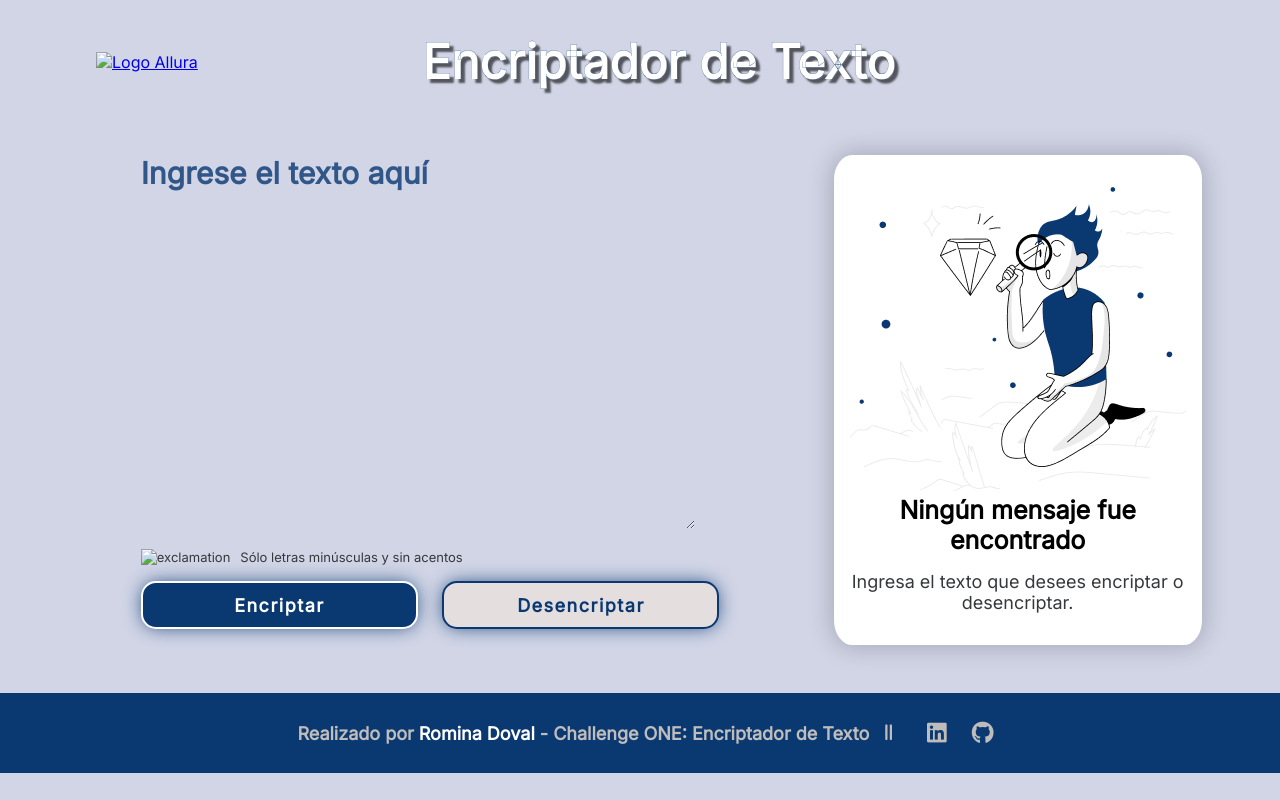
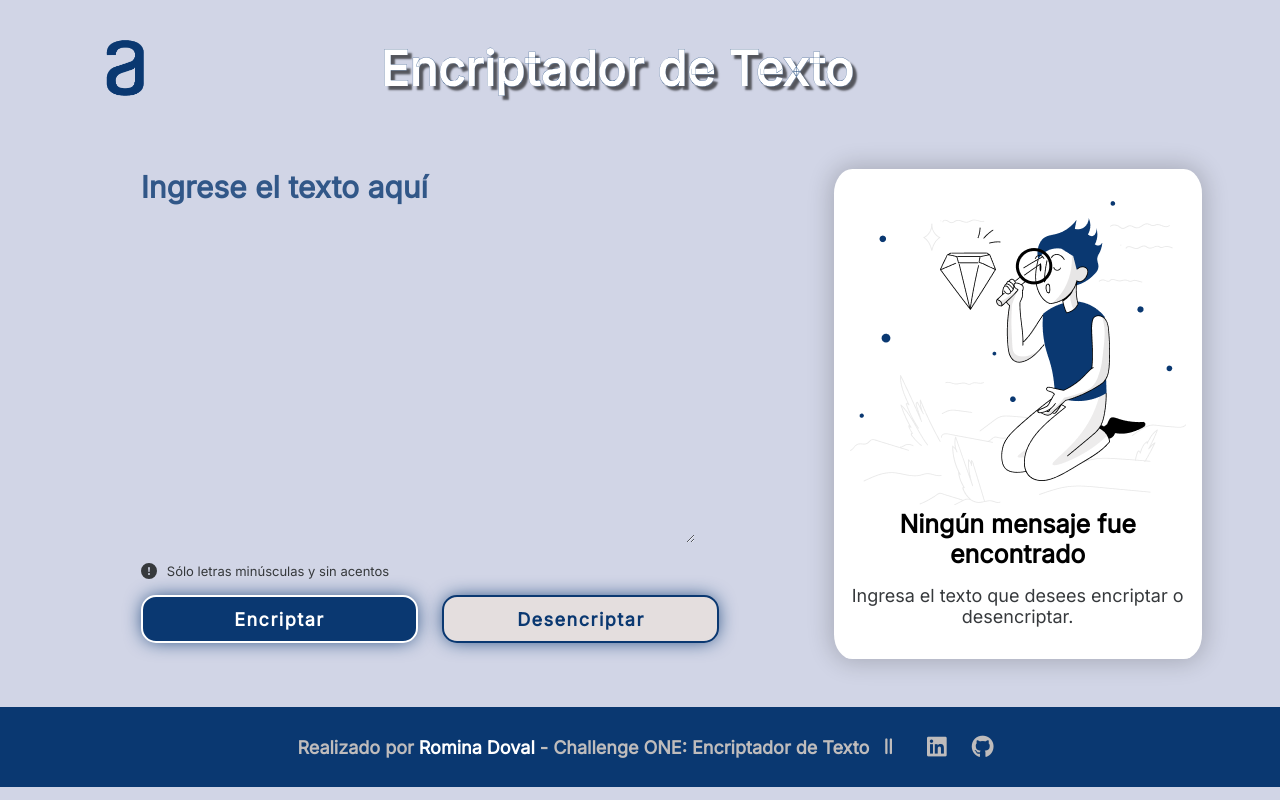
Before and after one commit to Romina-Doval/Encriptador, a plain HTML site: page index.html in a window 1280 px wide. Drawn offline with Linux system fonts and the light colour scheme; the site is published under a folder, as on GitHub Pages, so addresses that start at the root find nothing.

Commit message:
arreglando para que se vean la imagenes en pages

```diff
--- a/index.html
+++ b/index.html
@@ -15,7 +15,7 @@
 <body>
 
     <header>
-        <a href="./index.html"><img src="/assets/iconoAllura.png" alt="Logo Allura"></a>
+        <a href="./index.html"><img src="./assets/iconoAllura.png" alt="Logo Allura"></a>
         <h1>Encriptador de Texto</h1>
     </header>
 
@@ -26,7 +26,7 @@
 
 
             <div class="buttons">
-                <p><img src="/assets/exclamation-circle-fill.svg" alt="exclamation">Sólo letras minúsculas y sin
+                <p><img src="./assets/exclamation-circle-fill.svg" alt="exclamation">Sólo letras minúsculas y sin
                     acentos</p>
                 <button id="encrypt-btn">Encriptar</button>
                 <button id="decrypt-btn">Desencriptar</button>
@@ -34,7 +34,7 @@
         </div>
 
         <div id="aside-empty">
-            <img src="assets/boyLooking.png" alt="Mensaje no encontrado">
+            <img src="./assets/boyLooking.png" alt="Mensaje no encontrado">
             <h3>Ningún mensaje fue encontrado</h3>
             <p>Ingresa el texto que desees encriptar o desencriptar.</p>
         </div>
```
